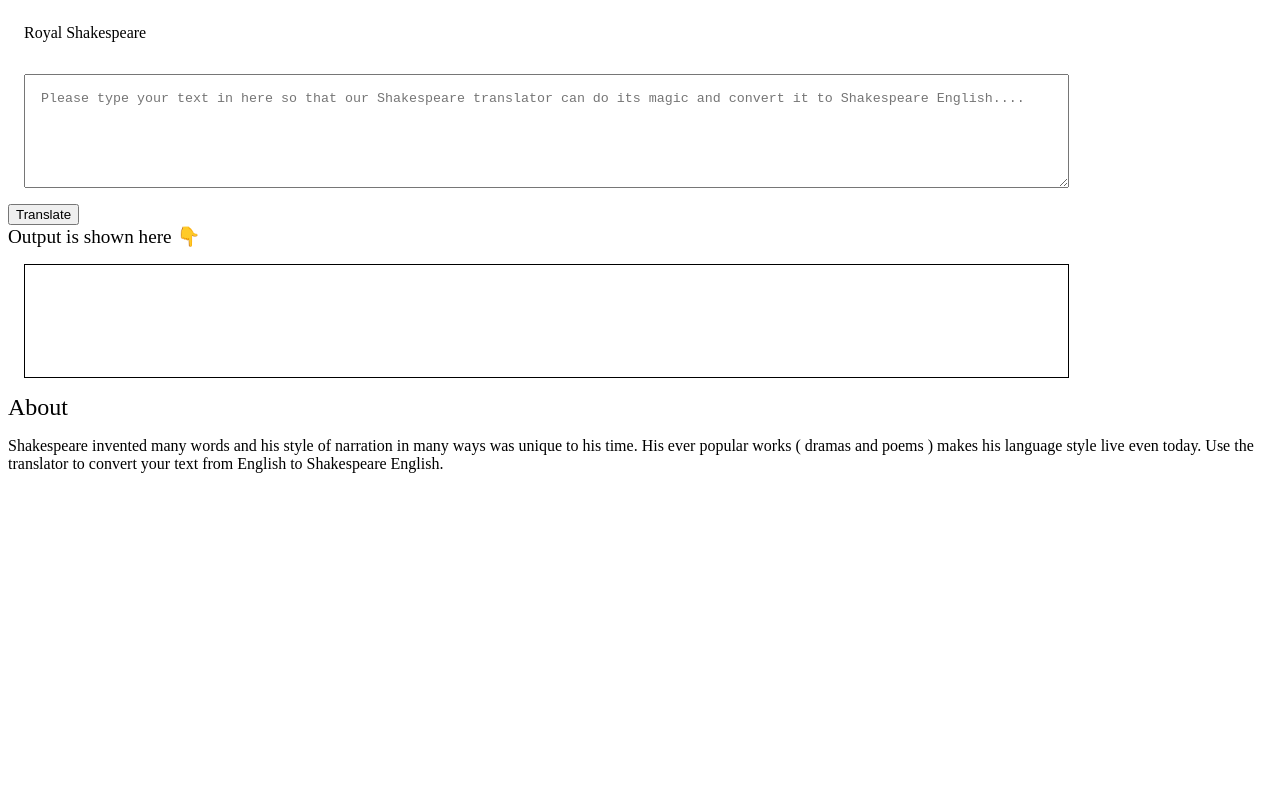
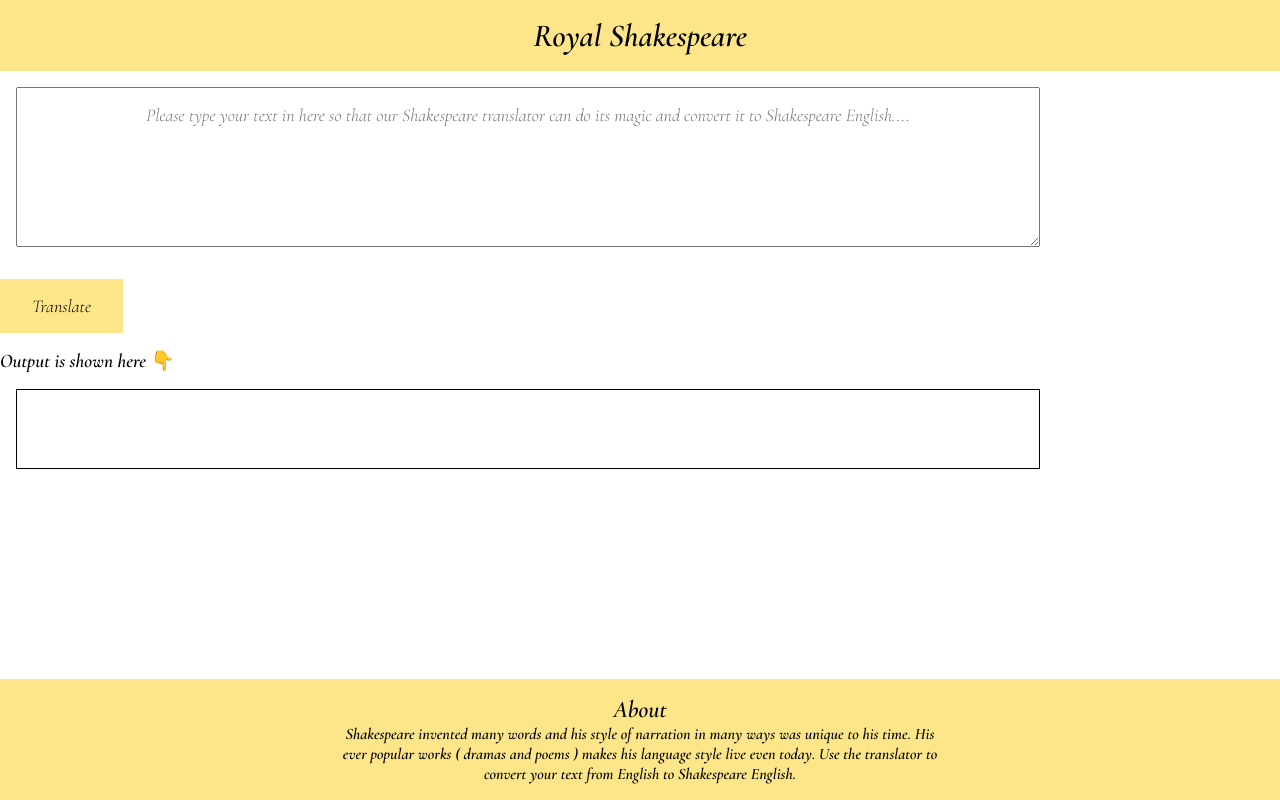
Before and after one commit to suneha11/Banana-talk, a plain HTML site: page index.html in a window 1280 px wide. Drawn offline with nearby package versions, Linux system fonts and the light colour scheme.

Commit message:
added css

```diff
--- a/app.js
+++ b/app.js
@@ -5,6 +5,8 @@ var outputDiv = document.querySelector("#output");
 // var serverURL = "https://lessonfourapi.tanaypratap.repl.co/translate/yoda.json"
 
 var serverURL ="https://api.funtranslations.com/translate/shakespeare.json"
+
+// var serverURL="https://api.funtranslations.com/translate/shakespeare.json?"
 
 function getTranslationURL(text) {
 
--- a/styles.css
+++ b/styles.css
@@ -1,7 +1,77 @@
-textarea{
-    width: 90%;
+@import url('https://fonts.googleapis.com/css2?family=Cormorant+Garamond:ital,wght@1,300;1,600&display=swap');
+
+* {
+    box-sizing: border-box;
+}
+
+
+:root {
+    --primary:#FDE68A;
+    --black:#064E3B;
+    --width-break:600px
+}
+
+body{
+    margin:0;
+    font-family: 'Cormorant Garamond', serif;
+    color:black;
+    font-weight:bold ;
+}
+
+nav{
+    background-color: var(--primary);
+    text-align: center;
+    font-size: 2rem;
+    font-weight: bolder;
+}
+
+main{
+    margin:auto;
+    padding: 1rem;
+    max-width: var(--width-break);
+}
+
+textarea {
+    box-sizing: border-box;
+    text-align: center;
     display: block;
-    margin: 1rem;
-    height: 10vh;
+    width: 100%;
+    min-height: 20vh;
+    margin-top: 2rem;
+    font-size: large;
+    font-family: inherit;
+}
+
+button {
+    background-color: var(--primary);
+    border: none;
+    margin: 1rem 0rem;
+    padding: 1rem 2rem;
+    font-family: inherit;
+    font-size: large;
+}
+
+
+#output {
+    box-sizing: border-box;
+    width: 100%;
+    text-align: center;
+    min-height: 10vh;
+    max-height: 20vh;
+    overflow: scroll;
+    border: 1px solid var(--black);
+}
+
+footer {
+    position: fixed;
+    bottom: 0;
+    width: 100%;
     padding: 1rem;
+    background-color: var(--primary);
+    text-align: center;
 }
+
+footer p {
+    max-width: var(--width-break);
+    margin: auto;
+}
```
